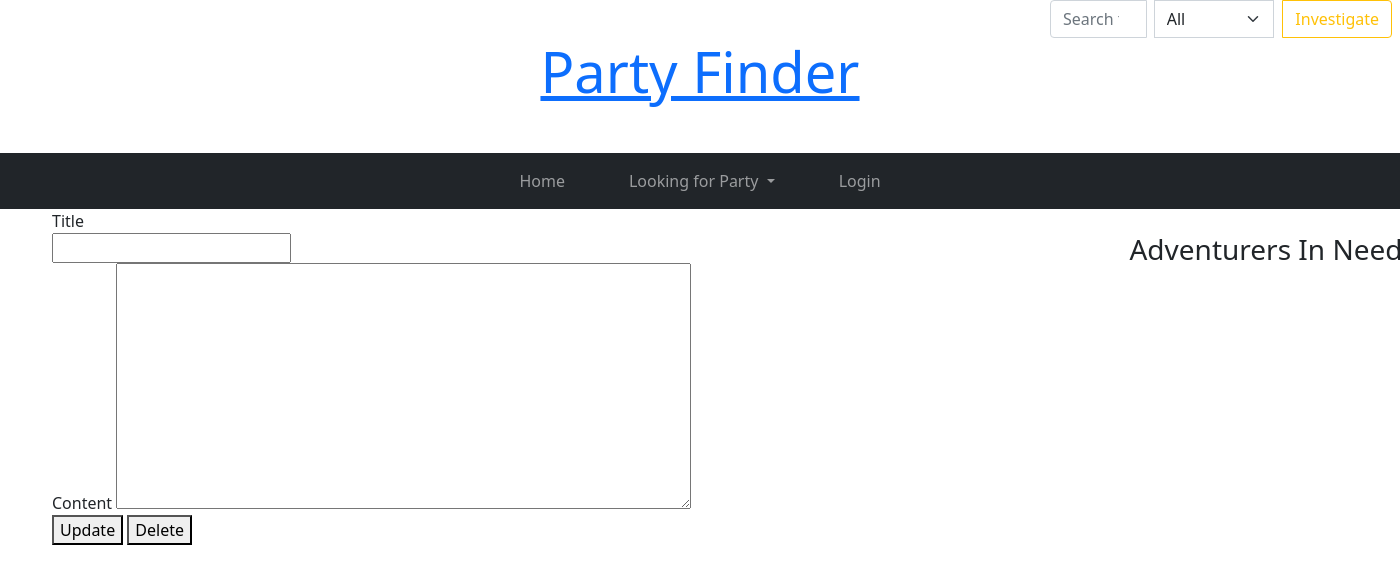
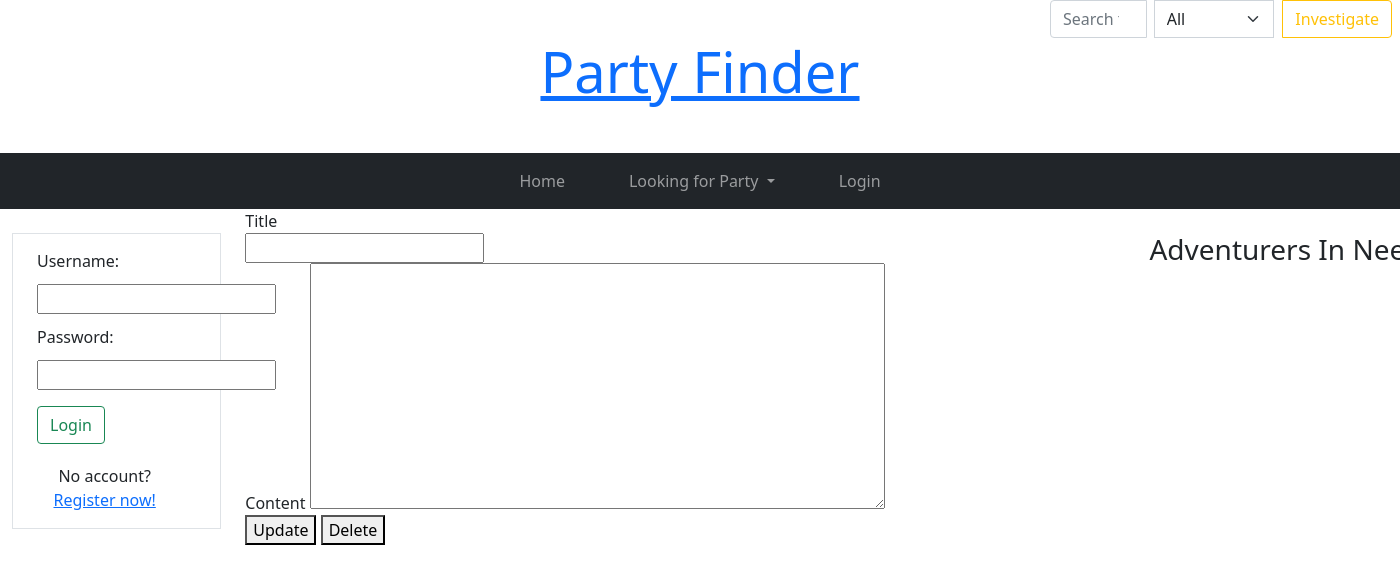
Before and after one commit to zurovirus/Web-2-Project, a PHP site: page /edit.php in a window 1400 px wide; the page is wider, and only the part inside the window is pictured. Shown: the top 584 px of that part. Run offline with PHP 8.4, Linux system fonts and the light colour scheme; data that the repository does not hold is empty; some libraries are stand-ins or nearby versions.

Commit message:
Ez Login added

```diff
--- a/aside.php
+++ b/aside.php
@@ -9,7 +9,7 @@
     $asides->execute();
 
 ?>
-<div class="col-sm-3">
+<div class="col-3">
 <aside class= "container">
     <ul class="list-group" style="width: 400px";>
     <h3 class="mx-auto my-4">Adventurers In Need</h3>
--- a/category.php
+++ b/category.php
@@ -77,9 +77,8 @@
 </head>
 <body>
     <?php include('header.php') ?>
-    <div class="container">
-        <div class="row">
-            <div class="col" id="content">
+    <?php include('login.php') ?>
+            <div class="col">
                 <h2>Categories List</h2>
                 <?php while ($category = $statement->fetch()) : ?>
                     <div class="categories">
--- a/create.php
+++ b/create.php
@@ -133,9 +133,8 @@
     <!-- Remember that alternative syntax is good and html inside php is bad -->
     <!-- If an error occurs, the error page will be displayed, else the form displays. -->
     <?php include('header.php') ?>
-    <div class="container">
-        <div class="row">
-            <div class="col" id="content">
+    <?php include('login.php') ?>
+            <div class="col">
                 <?php if ($error) : ?>
                     <h1>An error has occurred.</h1>
                     <?php foreach ($errorMessages as $errorMessage) : ?>
--- a/edit.php
+++ b/edit.php
@@ -202,9 +202,8 @@
 </head>
 <body>
     <?php include('header.php') ?>
-    <div class="container">
-        <div class="row">
-            <div class="col" id="content">
+    <?php include('login.php') ?>
+            <div class="col">
                 <?php if ($error) : ?>
                     <h1>An error has occurred.</h1>
                     <?php foreach ($errorMessages as $errorMessage) : ?>
--- a/header.php
+++ b/header.php
@@ -47,7 +47,7 @@
             <?php endif ?>
             <li class="nav-item mx-4"><a class="nav-link" href="logout.php">Logout</a></li>
         <?php else : ?>
-            <li class="nav-item mx-4"><a class="nav-link" href="login.php">Login</a></li>
+            <li class="nav-item mx-4"><a class="nav-link" href="loginpage.php">Login</a></li>
         <?php endif ?>
     </ul>
 </nav>
--- a/index.php
+++ b/index.php
@@ -35,9 +35,8 @@
 </head>
 <body>
     <?php include('header.php') ?>
-    <div class="container">
-        <div class="row">
-            <div class="col" id="content">
+    <?php include('login.php') ?>
+            <div class="col">
                 <?php if (isset($_SESSION['authorization']) && $_SESSION['authorization'] >= 3) : ?>
                         <form action="create.php" method="post">
                         <button type="submit" name="table" value="new">New Post</button>
--- a/lfp.php
+++ b/lfp.php
@@ -104,9 +104,8 @@
 </head>
 <body>
     <?php include('header.php') ?>
-    <div class="container-fluid">
-        <div class="row">
-            <div class="col" id="content">
+    <?php include('login.php') ?>
+            <div class="col">
                 <?php if (isset($_SESSION['user'])) : ?>
                     <form action="create.php" method="post">
                     <button type="submit" name="table" value="post">New Post</button>
--- a/login.php
+++ b/login.php
@@ -1,118 +1,33 @@
-<?php
-    require('connect.php');
-
-    $error = false;
-    $errorMessages = [];
-    if($_POST){
-
-        $username = filter_input(INPUT_POST, 'userName', FILTER_SANITIZE_FULL_SPECIAL_CHARS);
-        $password = filter_input(INPUT_POST, 'password', FILTER_SANITIZE_FULL_SPECIAL_CHARS);
-
-        if (empty($username)){
-            $error = true;
-            $errorMessages[] .= "Username cannot be empty.";
-        }
-
-        $usernamecheck = "SELECT * FROM users WHERE userName = :userName LIMIT 1";
-
-        $statement = $db->prepare($usernamecheck);
-
-        $statement->bindValue(':userName', $username, PDO::PARAM_STR);
-
-        $statement->execute();
-
-        $fetch = $statement->fetch();
-
-        if ($fetch != null){
-
-            $fetchname = $fetch['userName'];
-            $fetchPassword = $fetch['password'];
-            $fetchAuth = $fetch['authorization'];
-            $fetchid = $fetch['userId'];
-        }
-        else{
-            $fetchname = "";
-            $fetchPassword = "";
-        }
-
-        if ($fetchname != $username && !empty($username))
-        {
-            $error = true;
-            $errorMessages[] .= "Username does not exist.";
-        }
-
-        if (empty($password)){
-            $error = true;
-            $errorMessages[] .= "Password cannot be empty.";
-        }
-
-        if (!password_verify($password, $fetchPassword) && !empty($password)){
-            $error = true;
-            $errorMessages[] .= "Incorrect password.";
-        }
-
-        if (!$error){
-            session_start();
-            $_SESSION['user'] = $fetchname;
-            $_SESSION['authorization'] = $fetchAuth;
-            $_SESSION['userId'] = $fetchid;
-            $_SESSION['loggedin'] = true;
-
-            header("Location: success.php");
-
-            exit;
-        }
-    }
-?>
-<!DOCTYPE html>
-<html lang="en">
-<head>
-    <meta charset="UTF-8">
-    <meta http-equiv="X-UA-Compatible" content="IE=edge">
-    <meta name="viewport" content="width=device-width, initial-scale=1.0">
-    <link href="https://cdn.jsdelivr.net/npm/bootstrap@5.0.2/dist/css/bootstrap.min.css"
-    rel="stylesheet" integrity="sha384-EVSTQN3/azprG1Anm3QDgpJLIm9Nao0Yz1ztcQTwFspd3yD65VohhpuuCOmLASjC" crossorigin="anonymous">
-    <link rel="stylesheet" href="main.css">
-    <title>Document</title>
-    <?php if (isset($_SESSION['user'])) : ?>
-    <script type="text/javascript"> window.onload = function () { alert("Success!"); } </script>
-    <?php endif ?>
-</head>
-<body>
-    <?php include('header.php') ?>
-        <div class="container">
+<div class="container-fluid">
         <div class="row">
-                <div class="col">
-                    <?php if ($error) : ?>
-                        <h1 class="my-3">An error has occurred.</h1>
-                        <?php foreach ($errorMessages as $errorMessage) : ?>
-                            <p class="my-2"><?= $errorMessage ?> </p>
-                        <?php endforeach ?>
-                        <a class="home" href="login.php">Back</a>
+            <div class="col-2 my-4">
+                <?php if (isset($_SESSION['loggedin'])) : ?>
+                    <div class="container border">
+                        <h4 class="col mx-auto text-center" id="user">Well met <?= $_SESSION['user'] ?>!</h4>
+                        <p class="my-1"><a href="member.php?userId=<?=$_SESSION['userId'] ?>" class="text-decoration-none">My Account</a></p>
+                        <p><a href="logout.php" class="text-decoration-none">Logout</a></p>
+                    </div>
+                </form>
                 <?php else : ?>
-                        <div class="col-sm-4 me-4 my-2">
-                            <form class="form-control" action="login.php" method="post">
-                            <div class="row mb-3">
+                    <div class="container border">
+                    <div class="col me-4 my-2">
+                        <form action="loginpage.php" method="post">
+                        <div class="row">
                             <label class="col-sm-1 me-auto col-form-label" for="username">Username:</label>
-                                <div class="col-sm-9 my-2">
-                                    <input class="col-sm-9" type="text" name="userName" id="userName">
+                            <div class="col my-1">
+                                <input class="col" type="text" name="userName" id="userName">
                             </div>
                         </div>
-                            <div class="row mb-3">
+                        <div class="row mb-2">
                         <label class="col-sm-1 me-auto col-form-label" for="password">Password:</label>
-                                <div class="col-sm-9 my-1">
-                                <input class="col-sm-9" type="password" name="password" id="password">
+                            <div class="col my-1">
+                            <input class="col" type="password" name="password" id="password">
                         </div>
                     </div>
                     <button class="btn btn-outline-success my-1" type="submit">Login</button>
-                        <p class="my-1 ms-2">No account? <a href="register.php">Register now!</a></p>
                     </form>
+                    <p class="text-center my-3 mx-auto">No account? <a href="register.php">Register now!</a></p>
+                    </div>
                     </div>
                 <?php endif ?>
             </div>
-                <?php include('aside.php') ?>
-            </div>
-        </div>
-    </div>
-</body>
-</html>
--- a/main.css
+++ b/main.css
@@ -1,6 +1,7 @@
 body{
     overflow-x: hidden;
 }
+
 .navbar{
     flex-direction: row;
     justify-content: center;
--- a/member.php
+++ b/member.php
@@ -39,9 +39,8 @@
 </head>
 <body>
 <?php include('header.php') ?>
-<div class="container">
-        <div class="row">
-            <div class="col" id="content">
+<?php include('login.php') ?>
+            <div class="col">
                 <div class="user">
                     <h2><?= $user['userName'] ?></h2>
                     <p><?= $user['fullName'] ?></p>
--- a/members.php
+++ b/members.php
@@ -32,9 +32,8 @@
 </head>
 <body>
     <?php include('header.php') ?>
-    <div class="container">
-        <div class="row">
-            <div class="col" id="content">
+    <?php include('login.php') ?>
+            <div class="col">
                 <?php while ($user = $statement->fetch()) : ?>
                     <div class="users">
                         <h2> <a href="member.php?userId=<?= $user['userId'] ?>"><?= $user['userName'] ?></a></h2>
--- a/register.php
+++ b/register.php
@@ -89,9 +89,8 @@
 </head>
 <body>
     <?php include('header.php') ?>
-    <div class="container">
-        <div class="row">
-            <div class="col" id="content">
+    <?php include('login.php') ?>
+            <div class="col">
                 <?php if ($error) : ?>
                     <h1>An error has occurred.</h1>
                     <?php foreach ($errorMessages as $errorMessage) : ?>
```
Also changed, not shown: loginpage.php (added, +112 -0 lines), logout.php (+0 -24 lines), post.php (+10 -6 lines). Lines whose indentation alone changed are shown as unchanged.
